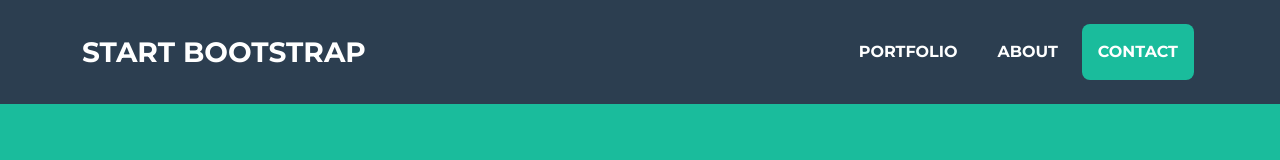
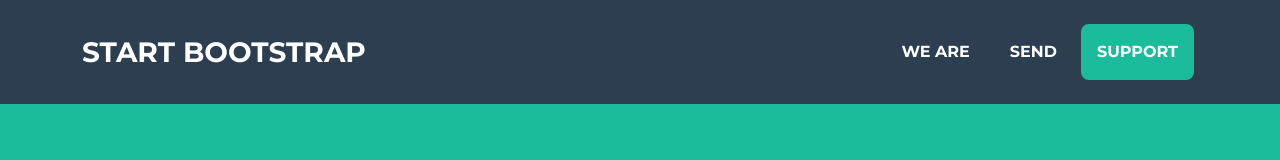
Before and after one commit to RageEconomy/rageeconomy.github.io, a plain HTML site: page index.html in a window 1280 px wide. Shown: the top 160 px of the page. Drawn offline with nearby package versions, Linux system fonts and the light colour scheme.

Commit message:
Update index.html

```diff
--- a/index.html
+++ b/index.html
@@ -27,9 +27,9 @@
                 </button>
                 <div class="collapse navbar-collapse" id="navbarResponsive">
                     <ul class="navbar-nav ms-auto">
-                        <li class="nav-item mx-0 mx-lg-1"><a class="nav-link py-3 px-0 px-lg-3 rounded" href="#portfolio">Portfolio</a></li>
-                        <li class="nav-item mx-0 mx-lg-1"><a class="nav-link py-3 px-0 px-lg-3 rounded" href="#about">About</a></li>
-                        <li class="nav-item mx-0 mx-lg-1"><a class="nav-link py-3 px-0 px-lg-3 rounded" href="#contact">Contact</a></li>
+                        <li class="nav-item mx-0 mx-lg-1"><a class="nav-link py-3 px-0 px-lg-3 rounded" href="#portfolio">We are</a></li>
+                        <li class="nav-item mx-0 mx-lg-1"><a class="nav-link py-3 px-0 px-lg-3 rounded" href="#about">Send</a></li>
+                        <li class="nav-item mx-0 mx-lg-1"><a class="nav-link py-3 px-0 px-lg-3 rounded" href="#contact">Support</a></li>
                     </ul>
                 </div>
             </div>
```
